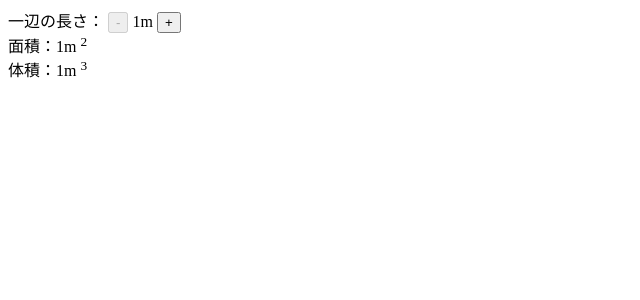
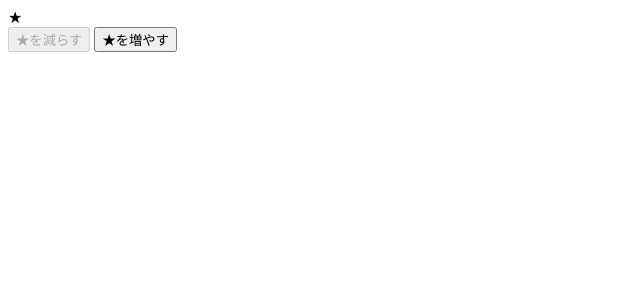
Before and after one commit to MotoKikkoro/svelte-book-playground-chapter3, a Svelte app: page / in a window 1280 px wide. Shown: the top 300 px of the page, without its empty margins (0-640 px from the left). Built offline with nearby package versions, Linux system fonts and the light colour scheme.

Commit message:
プレフィックス 3.1.4

```diff
--- a/src/App.svelte
+++ b/src/App.svelte
@@ -1,17 +1,27 @@
 <script>
-  let x = 1;
+  let n =1;
+  let stars;
 
-  $: area = x*x;
-  $: volume = x*x*x;
-
+  $: console.log ('nの値が${n}に変更されました')
+  $: {
+    const newStars = [];
+    for (let i = 0; i <n; i++) {
+      newStars.push(i % 2 === 0 ? '★' : '');
+    }
+    stars = newStars;
+  }
 </script>
 
 <div>
-  一辺の長さ：
-  <button on:click={()=> (x = x-1)} disabled = {x <= 1}> - </button>
-  {x}m
+  {#each stars as star}{star}{/each}
+</div>
 
-  <button on:click={()=> (x = x+1)}> + </button>
+<div>
+  <button on:click={()=> (n=n-1)} disabled={n<=1}>
+    ★を減らす
+    </button>
+
+  <button on:click={()=> (n=n+1)}>
+    ★を増やす
+    </button>
 </div>
-<div>面積：{area}m <sup>2</sup></div>
-<div>体積：{volume}m <sup>3</sup></div>
```
